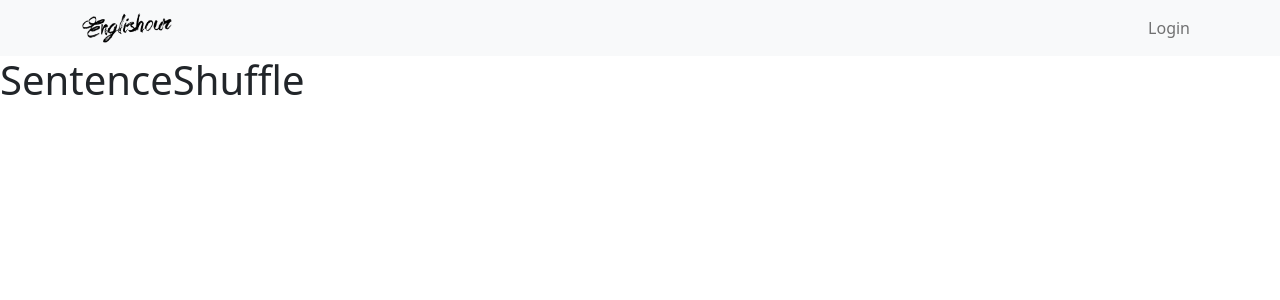
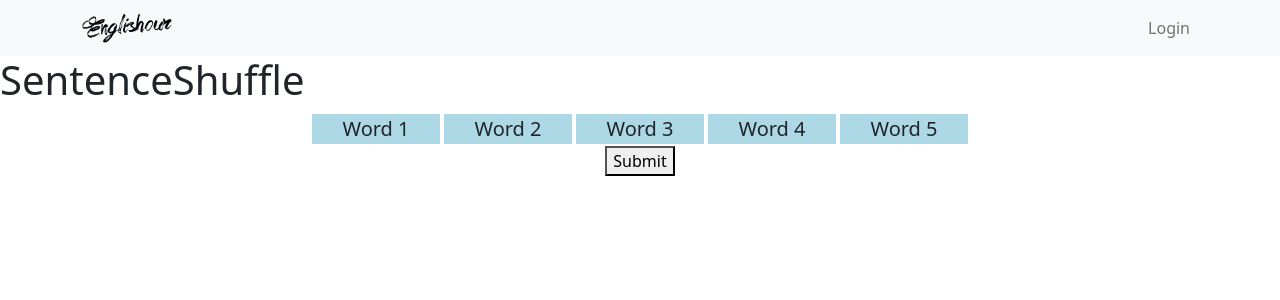
Before and after one commit to tawsifshahriar7/Englishour-Frontend, a React (Create React App) app: page /sentenceshuffle in a window 1280 px wide. Shown: the top 300 px of the page. Built offline with nearby package versions, Linux system fonts and the light colour scheme.

Commit message:
sentenceshuffle

```diff
--- a/src/views/sentenceshuffle.jsx
+++ b/src/views/sentenceshuffle.jsx
@@ -2,12 +2,52 @@ import React, { Component } from "react";
 import NavBar from "../components/navbar";
 
 class SentenceShuffle extends Component {
-  state = {};
+  state = { list : ['Word 1','Word 2','Word 3','Word 4','Word 5']};
+  dragItem = React.createRef();
+  dragOverItem = React.createRef();
+
+  dragStart = (e, position) => {
+    this.dragItem.current = position;
+    console.log(e.target.innerHTML);
+  };
+
+  dragEnter = (e, position) => {
+    this.dragOverItem.current = position;
+    console.log(e.target.innerHTML);
+  };
+
+  drop = (e) => {
+    const copyListItems = [...this.state.list];
+    const dragItemContent = copyListItems[this.dragItem.current];
+    copyListItems.splice(this.dragItem.current, 1);
+    copyListItems.splice(this.dragOverItem.current, 0, dragItemContent);
+    this.dragItem.current = null;
+    this.dragOverItem.current = null;
+    this.setState({list : copyListItems});
+  };
+
   render() {
+    const listItems = this.state.list.map((item, index) => (
+      <div style={{backgroundColor:'lightblue', margin:'2px', width: '10%', textAlign:'center', fontSize:'20px'}}
+        onDragStart={(e) => this.dragStart(e,index)}
+        onDragEnter={(e) => this.dragEnter(e,index)}
+        onDragEnd={this.drop}
+        key={index}
+        draggable>
+          {item}
+      </div>
+    ))
+
     return (
       <React.Fragment>
         <NavBar />
         <h1>SentenceShuffle</h1>
+        <div style={{display:'flex', flexDirection:'row', justifyContent:'center'}}>
+          { listItems }
+        </div>
+        <div style={{display:'flex',justifyContent:'center', alignItems:'center'}}>
+          <button>Submit</button>
+        </div>
       </React.Fragment>
     );
   }
```
